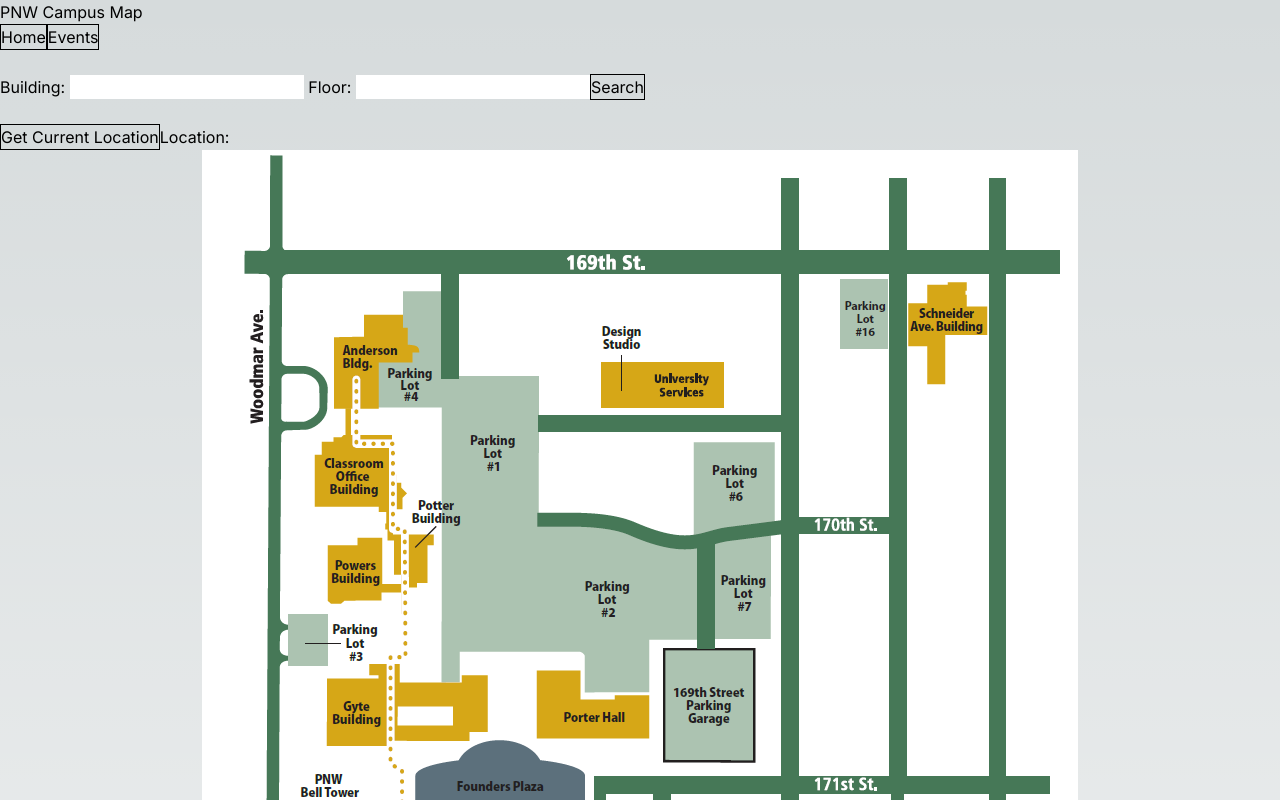
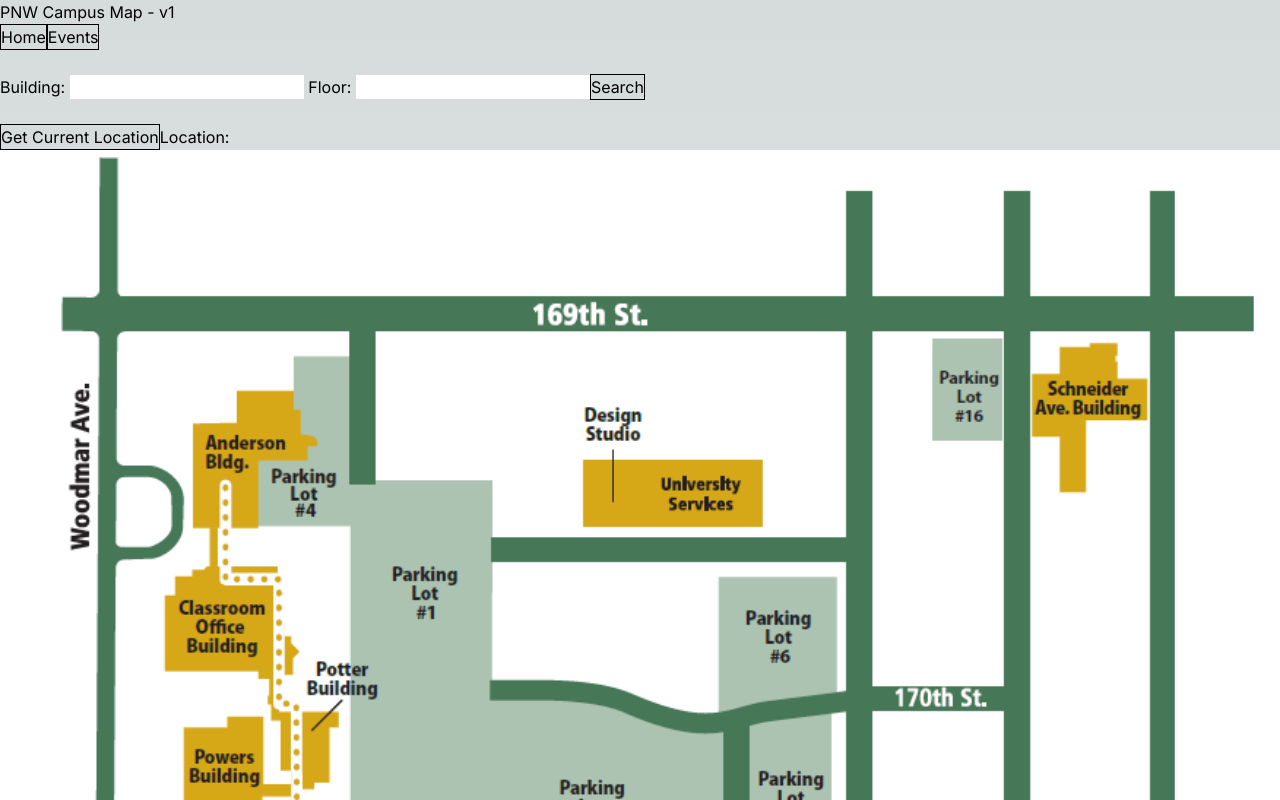
Before and after one commit to peter-biz/RyanCompanyPNWmap, a Next.js app in the folder pnw-map/: page / in a window 1280 px wide. Shown: the top 800 px of the page. Built offline with nearby package versions, Linux system fonts and the light colour scheme.

Commit message:
visual tweaks

```diff
--- a/pnw-map/app/page.tsx
+++ b/pnw-map/app/page.tsx
@@ -38,8 +38,6 @@
       ctx?.drawImage(image, 0, 0);
     });
 
-  //  document.body.style.overflow = "visible"; //if set to hidden, disables scrolling all together :/, im jsut trying to hide it
-
   }, []);
 
 
@@ -50,7 +48,7 @@
 
     displayLocation();
     //update every 5 seconds
-    setInterval(function() {
+    setInterval(function () {
       currLocation();
     }, 5000);
 
@@ -89,18 +87,18 @@
 
   return (
     <>
-    <h2>PNW Campus Map</h2>
+      <h2>PNW Campus Map - v1</h2>
       <section id="controls">
         <button onClick={home}>Home</button>
         <button onClick={events}>Events</button> <br /> <br />
-      Building: <input id="buildingBar"  onKeyDown={(e) => { if (e.key === 'Enter') pageSearch(); }} /> Floor: <input id="floorBar" onKeyDown={(e) => { if (e.key === 'Enter') pageSearch(); }} />
+        Building: <input id="buildingBar" onKeyDown={(e) => { if (e.key === 'Enter') pageSearch(); }} /> Floor: <input id="floorBar" onKeyDown={(e) => { if (e.key === 'Enter') pageSearch(); }} />
         <button onClick={pageSearch}>Search</button> <br /> <br />
         <button onClick={currLocation}>Get Current Location</button>
         Location: <p id="location"></p>
       </section>
       <section id="image_section">
         <div style={{ display: "flex", justifyContent: "center" }}>
-        <img id="map_image" src="pnw-map.png" alt="PNW Map" />
+          <img id="map_image" src="pnw-map.png" alt="PNW Map" style={{ height: "100%", width: "100%" }} />
         </div>
       </section>
       <canvas id="canvas"></canvas>
```
Lines whose indentation alone changed are shown as unchanged.
